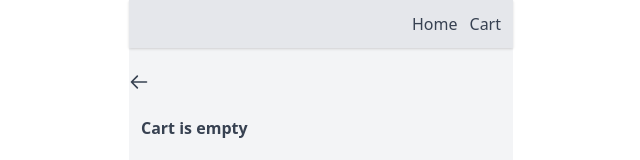
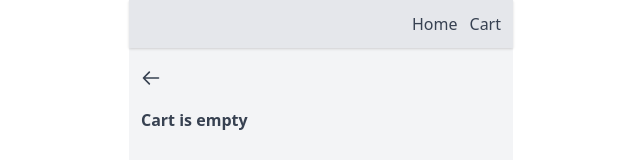
Before and after one commit to ferdvtn/rentalcars, a Nuxt app: page /cart in a window 1280 px wide. Shown: the top 160 px of the page, without its empty margins (319-959 px from the left). Built offline with nearby package versions, Linux system fonts and the light colour scheme; what v-calendar would draw is missing.

Commit message:
add mx on arrow back cart

```diff
--- a/pages/cart.vue
+++ b/pages/cart.vue
@@ -1,6 +1,6 @@
 <template>
   <div>
-    <NuxtLink to="/" class="mx-3 mb-5">
+    <NuxtLink to="/" class="mx-3 my-5 block">
       <svg xmlns="http://www.w3.org/2000/svg" class="h-5 w-5" fill="none" viewBox="0 0 24 24" stroke="currentColor"> <path stroke-linecap="round" stroke-linejoin="round" stroke-width="2" d="M10 19l-7-7m0 0l7-7m-7 7h18" /> </svg>
     </NuxtLink>
 
```
